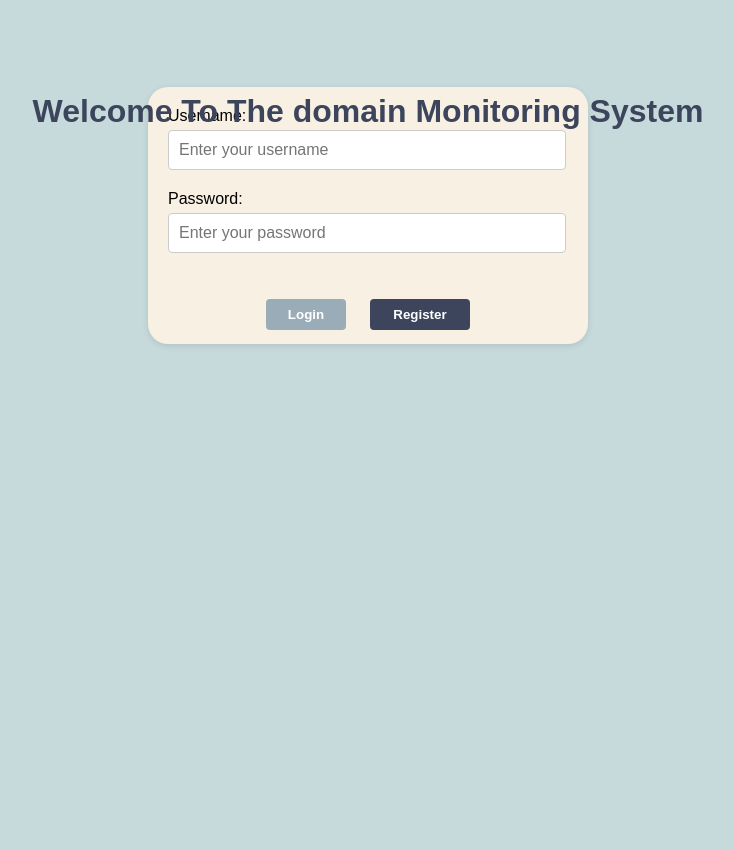
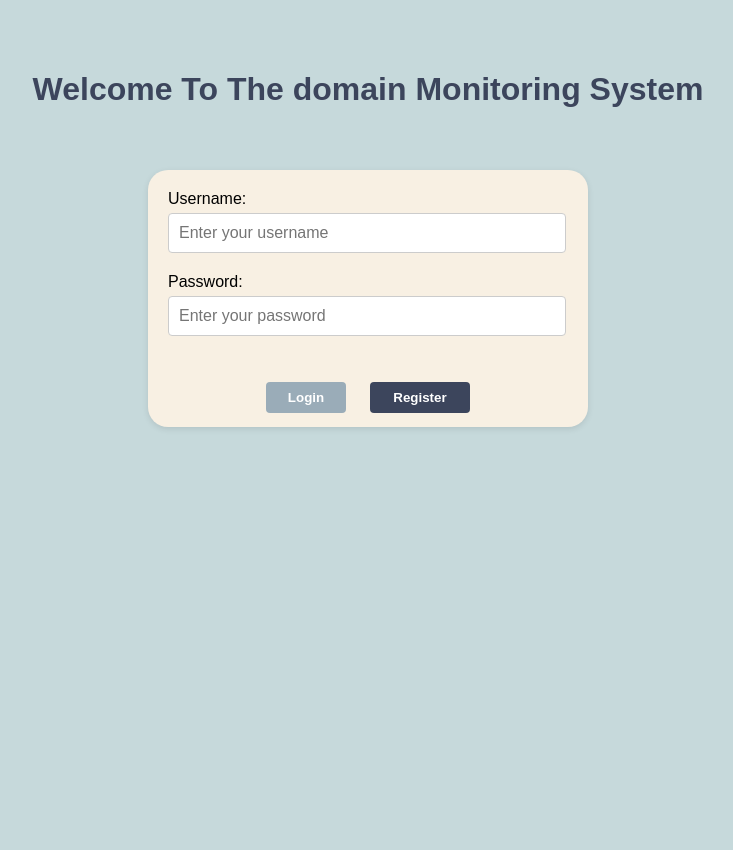
Before and after one commit to ilya-work1/domain-monitoring-project, a Flask app: page / in a window 1280 px wide. Shown: the whole page, without its empty margins (272-1005 px from the left). Before the commit the page ends 345 px from the top, so only its background shows below. Run offline with Flask 3, Linux system fonts and the light colour scheme.

Commit message:
fixed visual bug & added empty div for login error

```diff
--- a/static/style.css
+++ b/static/style.css
@@ -1,10 +1,21 @@
 body {
     background-color: #c6d9db;
+    min-height: 100vh;
+    margin: 0;
     display: flex;
-    justify-content: center;
+    flex-direction: column;
     align-items: center;
-    height: 100vh;
-    margin: 0;
+    padding-top: 50px;
+  }
+
+  #title {
+    top: 20vh;
+    text-align: center;
+    width: 100%;
+    font-family: 'Poppins', sans-serif;
+    font-weight: 600;
+    color: #3c455c;
+    margin-bottom: 40px;
   }
 
   form {
@@ -13,7 +24,6 @@ body {
     border-radius: 20px;
     box-shadow: 0 2px 6px rgba(0, 0, 0, 0.1);
     text-align: center;
-    margin-top: -370px;
     width: 400px;
   }
 
@@ -66,12 +76,15 @@ body {
     width: 25%;
   }
 
-  #title {
-    position: absolute;
-    top: 9vh;
-    text-align: center;
-    width: 100%;
-    font-family: 'Poppins', sans-serif;
-    font-weight: 600;
-    color: #3c455c
-  }
+  @media (max-width: 768px) {
+    form {
+        width: 90%;
+        margin: 0 20px;
+    }
+}
+
+#error {
+  color: red;
+  font-family: 'Poppins', sans-serif;
+
+}
--- a/templates/index.html
+++ b/templates/index.html
@@ -19,9 +19,12 @@
         <label for="password">Password:</label>
         <input type="password" id="password" name="password" placeholder="Enter your password" required>
       </div>
+      <div id="error">
+      </div>
       <div class="buttons">
         <button type="submit" class="login">Login</button>
         <button type="button" class="register">Register</button>
+      </div>
     <form>
     <script src="script.js" defer></script>
 </body>
```
